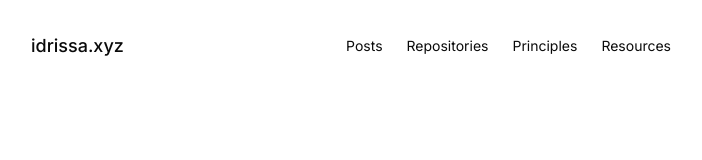
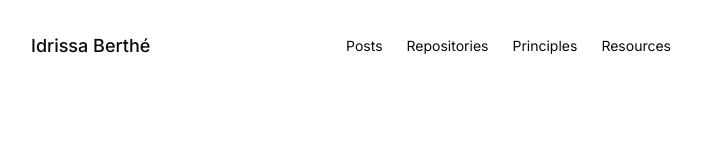
Before and after one commit to idib19/idrissa.xyz, a Next.js app: page / in a window 1280 px wide. Shown: the top 160 px of the page, without its empty margins (289-991 px from the left). Built offline with nearby package versions, Linux system fonts and the light colour scheme.

Commit message:
minor changes

```diff
--- a/components/site-header.tsx
+++ b/components/site-header.tsx
@@ -11,7 +11,7 @@ export function SiteHeader() {
   return (
     <header className="py-8 flex items-center justify-between">
       <Link href="/" className="text-lg font-medium">
-        idrissa.xyz
+        Idrissa Berthé
       </Link>
 
       {/* Desktop Navigation */}
```
